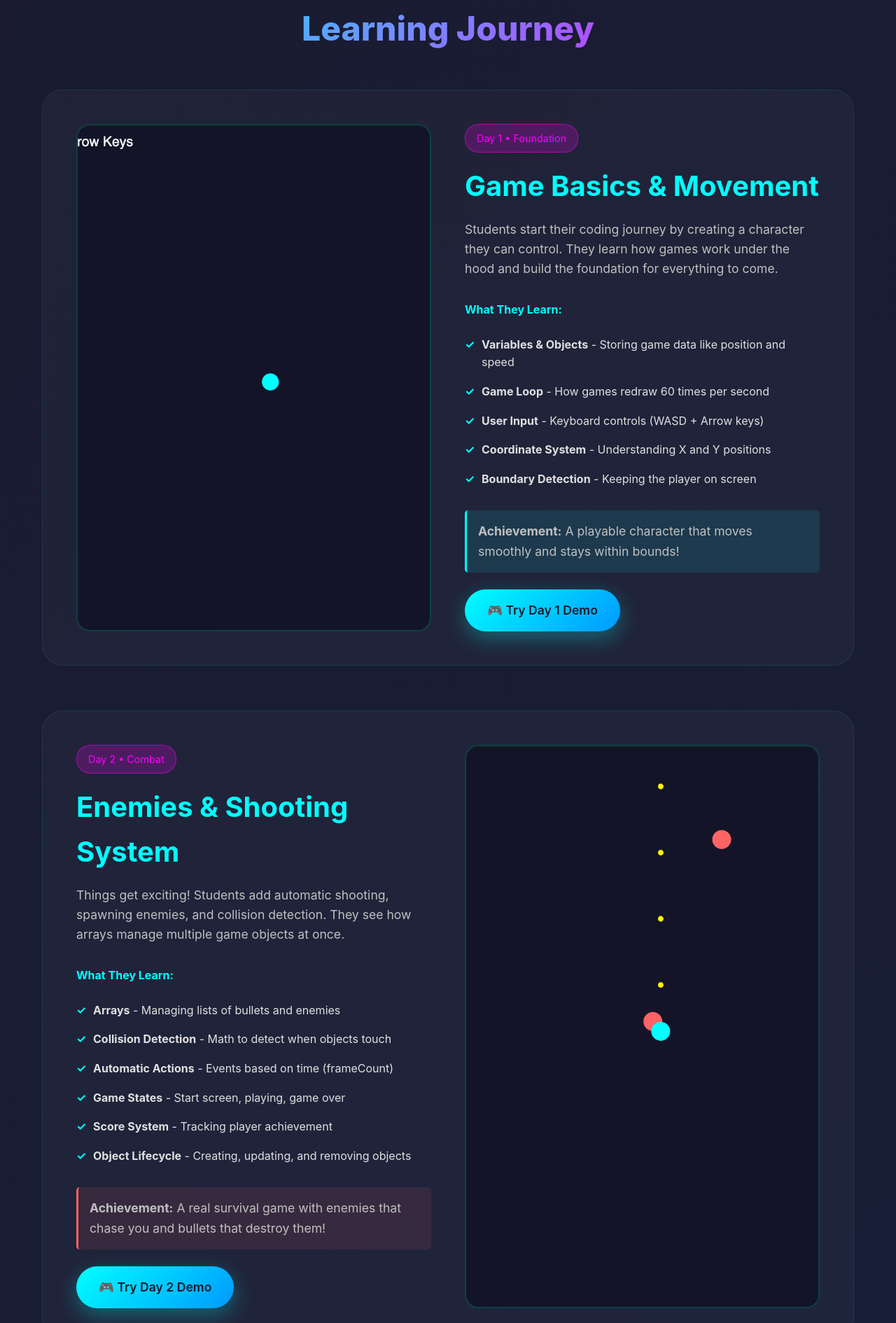
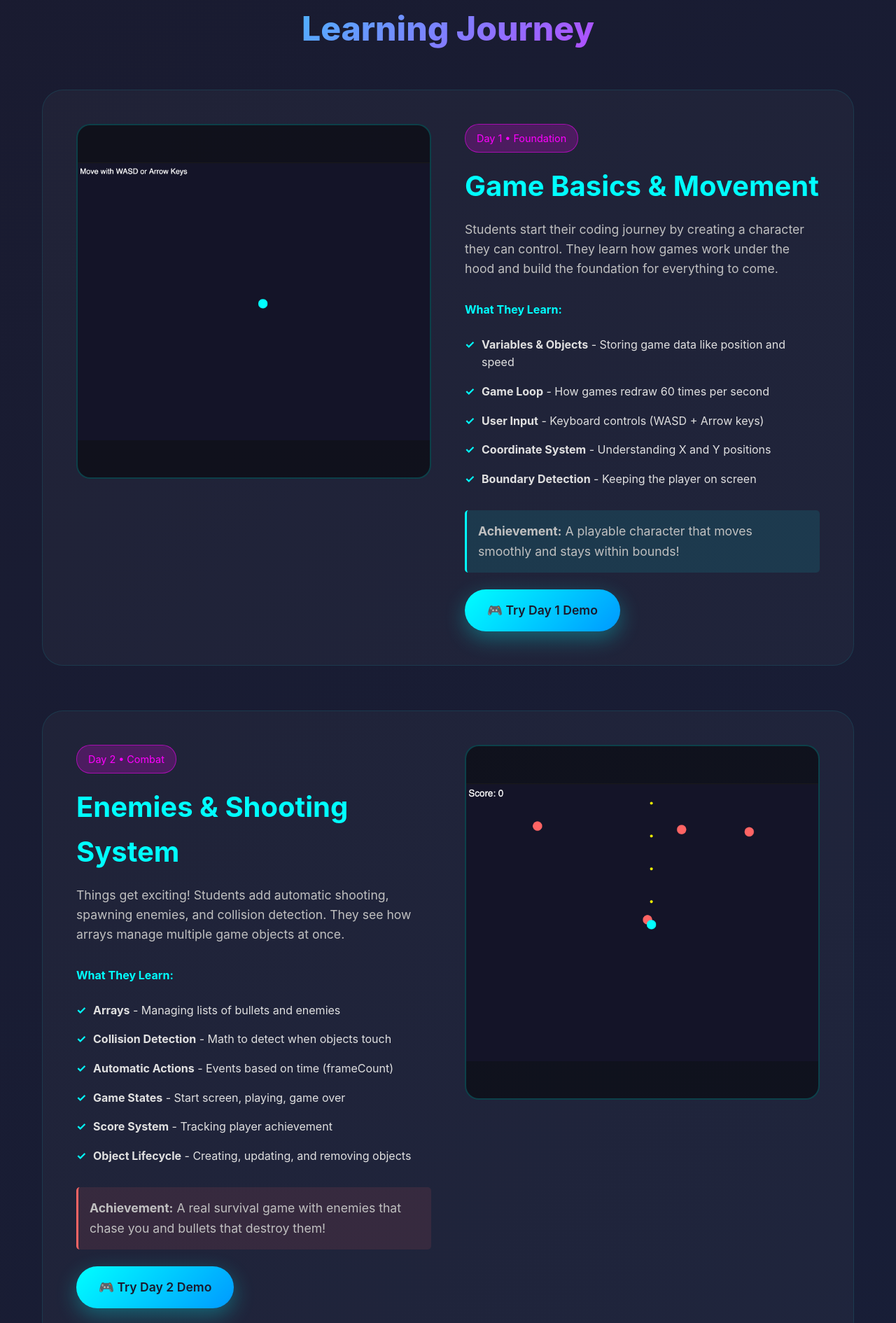
Before and after one commit to JasonTiraDev/CodingProject, a plain HTML site: page index.html in a window 1280 px wide. Shown: the part 1200-3090 px from the top of the page at 70% size. Drawn offline with Linux system fonts and the light colour scheme.

Commit message:
Fix image containers to be square (600x600) with proper aspect ratio

```diff
--- a/index.html
+++ b/index.html
@@ -260,14 +260,16 @@
       display: flex;
       align-items: center;
       justify-content: center;
-      min-height: 400px;
+      aspect-ratio: 1;
+      max-width: 600px;
+      width: 100%;
       position: relative;
     }
 
     .day-image img {
       width: 100%;
       height: 100%;
-      object-fit: cover;
+      object-fit: contain;
     }
 
     .placeholder {
@@ -451,7 +453,7 @@
           </div>
         </div>
         <div class="day-image">
-          <img src="showcase-assets/Day1.png" alt="Day 1 Demo - Player Movement" style="width: 100%; height: 100%; object-fit: cover; border-radius: 15px;">
+          <img src="showcase-assets/Day1.png" alt="Day 1 Demo - Player Movement">
         </div>
       </div>
 
@@ -483,7 +485,7 @@
           </div>
         </div>
         <div class="day-image">
-          <img src="showcase-assets/Day2.png" alt="Day 2 Demo - Combat System" style="width: 100%; height: 100%; object-fit: cover; border-radius: 15px;">
+          <img src="showcase-assets/Day2.png" alt="Day 2 Demo - Combat System">
         </div>
       </div>
 
@@ -516,7 +518,7 @@
           </div>
         </div>
         <div class="day-image">
-          <img src="showcase-assets/Day3.png" alt="Day 3 Demo - Complete Game" style="width: 100%; height: 100%; object-fit: cover; border-radius: 15px;">
+          <img src="showcase-assets/Day3.png" alt="Day 3 Demo - Complete Game">
         </div>
       </div>
 
@@ -545,7 +547,7 @@
           </div>
         </div>
         <div class="day-image">
-          <img src="showcase-assets/Advanced.png" alt="Advanced Demo - Bonus Features" style="width: 100%; height: 100%; object-fit: cover; border-radius: 15px;">
+          <img src="showcase-assets/Advanced.png" alt="Advanced Demo - Bonus Features">
         </div>
       </div>
     </div>
```
